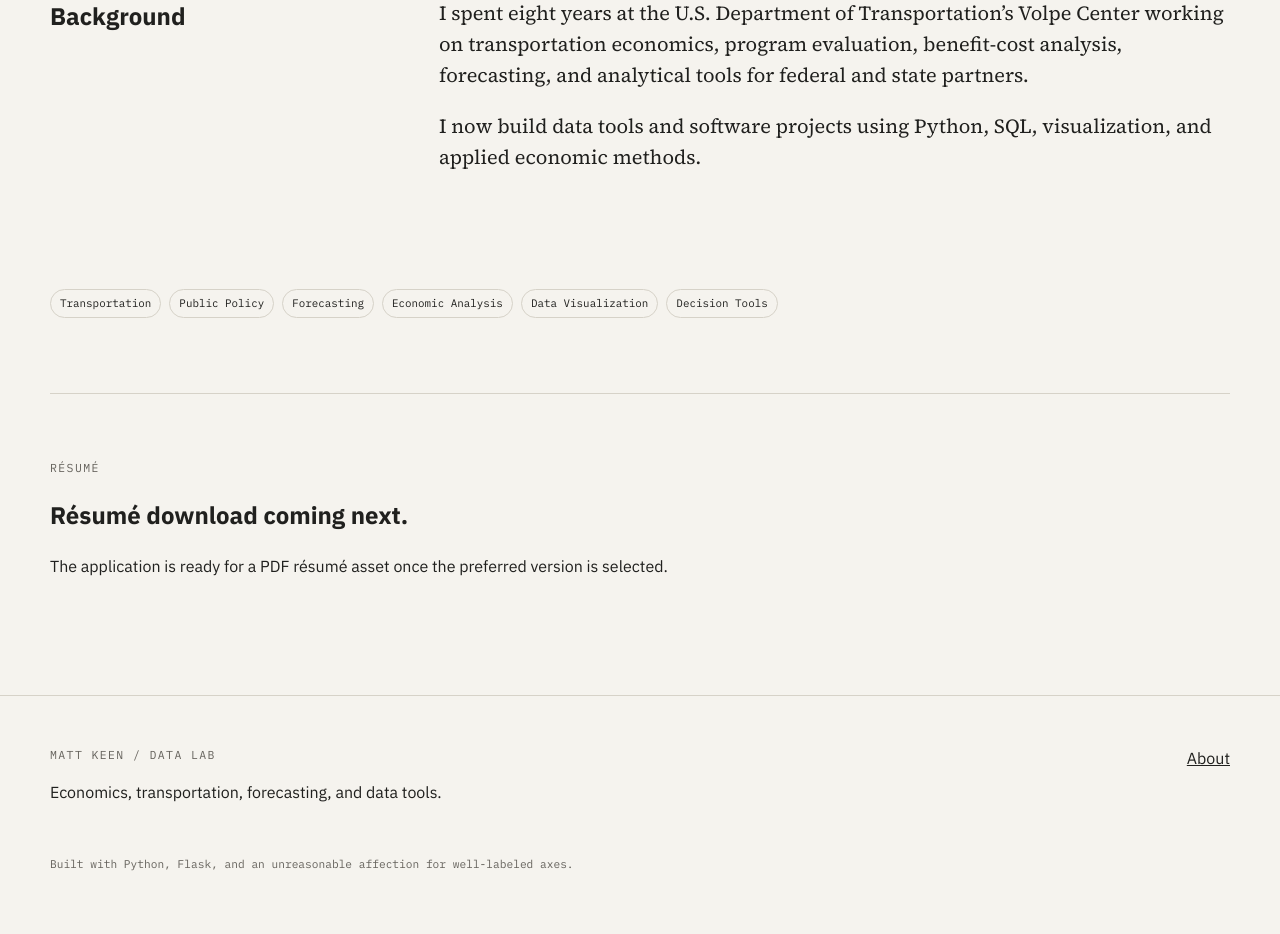
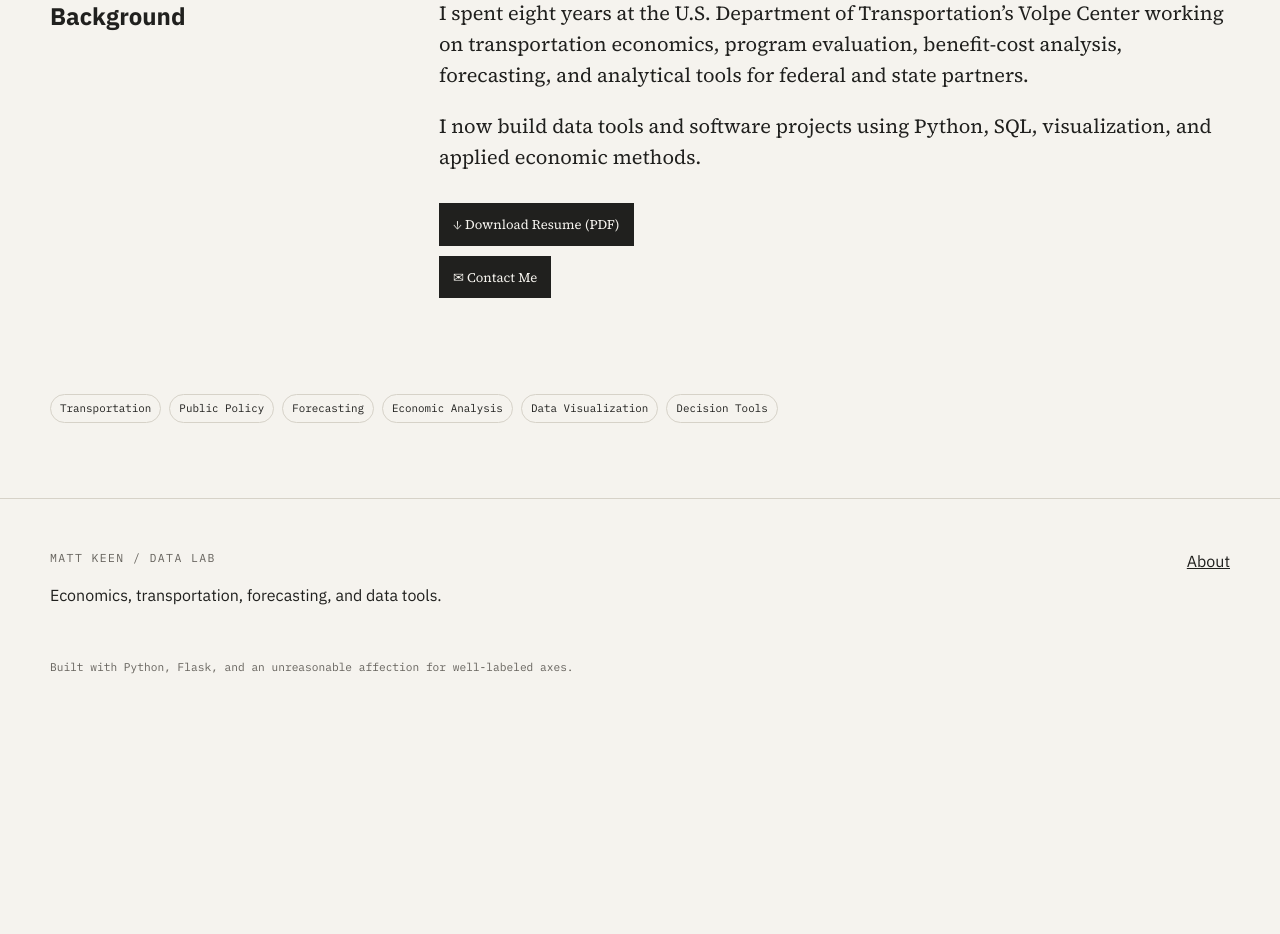
Before and after one commit to mlkeen/mattkeen, a Flask app: page /about in a window 1280 px wide. Shown: the part 524-1458 px from the top of the page. After the commit the page ends 1198 px from the top, so only its background shows below. Run offline with Flask 3, Linux system fonts and the light colour scheme; some libraries are stand-ins or nearby versions.

Commit message:
Update resume and contact

```diff
--- a/app/templates/about.html
+++ b/app/templates/about.html
@@ -1,11 +1,27 @@
 {% extends "base.html" %}
 {% block title %}About / Matt Keen{% endblock %}
 {% block content %}
-<section class="project-hero shell compact-hero"><p class="eyebrow">ABOUT</p><h1>Economics, data, and <em>decision tools.</em></h1><p class="lede">I’m an economist and data analyst with experience turning large, messy datasets into analysis used for policy and investment decisions.</p></section>
+<section class="project-hero shell compact-hero" id="resume"><p class="eyebrow">ABOUT</p><h1>Economics, data, and <em>decision tools.</em></h1><p class="lede">I’m an economist and data analyst with experience turning large, messy datasets into analysis used for policy and investment decisions.</p></section>
 <section class="shell about-grid section-block">
   <div><h2>Background</h2></div>
-  <div class="prose"><p>I spent eight years at the U.S. Department of Transportation’s Volpe Center working on transportation economics, program evaluation, benefit-cost analysis, forecasting, and analytical tools for federal and state partners.</p><p>I now build data tools and software projects using Python, SQL, visualization, and applied economic methods.</p></div>
+  <div class="prose"><p>I spent eight years at the U.S. Department of Transportation’s Volpe Center working on transportation economics, program evaluation, benefit-cost analysis, forecasting, and analytical tools for federal and state partners.</p><p>I now build data tools and software projects using Python, SQL, visualization, and applied economic methods.</p>
+    <a
+  href="{{ url_for('static', filename='downloads/Matt Keen_Resume_Web Version.pdf') }}"
+  class="button"
+  download="Matt Keen_Resume_Web Version.pdf"
+  type="application/pdf"
+>
+  ↓ Download Resume (PDF)
+</a>
+<br>
+<a href="mailto:mattkeen986@gmail.com?subject=Inquiry%20from%20Data%20Lab"
+   class="button">
+    ✉ Contact Me
+</a>
+
+</div>
+
 </section>
 <section class="shell skills-row"><span>Transportation</span><span>Public Policy</span><span>Forecasting</span><span>Economic Analysis</span><span>Data Visualization</span><span>Decision Tools</span></section>
-<section id="resume" class="shell resume-placeholder"><p class="eyebrow">RÉSUMÉ</p><h2>Résumé download coming next.</h2><p>The application is ready for a PDF résumé asset once the preferred version is selected.</p></section>
+
 {% endblock %}
```
Also changed, not shown: app/static/css/site.css (line endings or trailing spaces), 1 other file.
